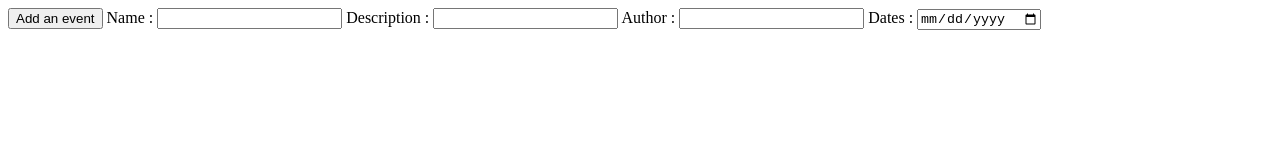
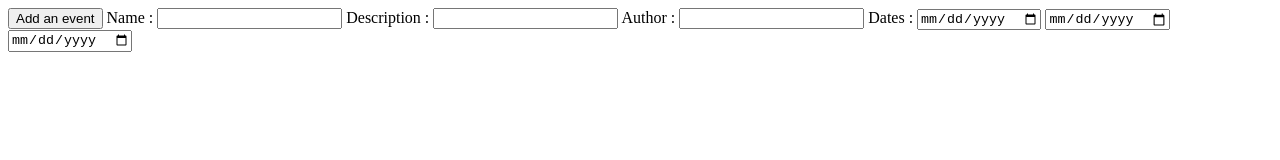
Before and after one commit to nathvda/diddlydoo-app, a plain HTML site: page index.html in a window 1280 px wide. Drawn offline with nearby package versions, Linux system fonts and the light colour scheme; files that its build step writes are made by us from their sources.

Commit message:
Add multiple dates

```diff
--- a/index.html
+++ b/index.html
@@ -18,7 +18,9 @@
         <label for="description">Author :</label>
         <input type="text" name="author" class="input_author">
         <label for="description">Dates :</label>
-        <input type="date" name="dates" class="input_dates">
+        <input type="date" name="date1" id="date1">
+        <input type="date" name="date2" id="date2">
+        <input type="date" name="date3" id="date3">
     </div>
 </body>
 </html>
```
